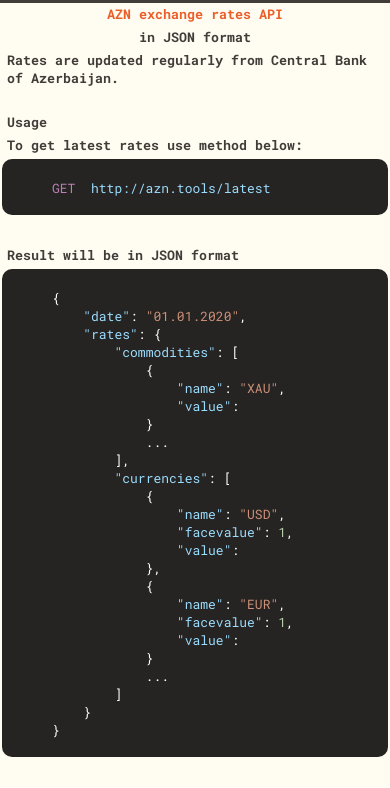
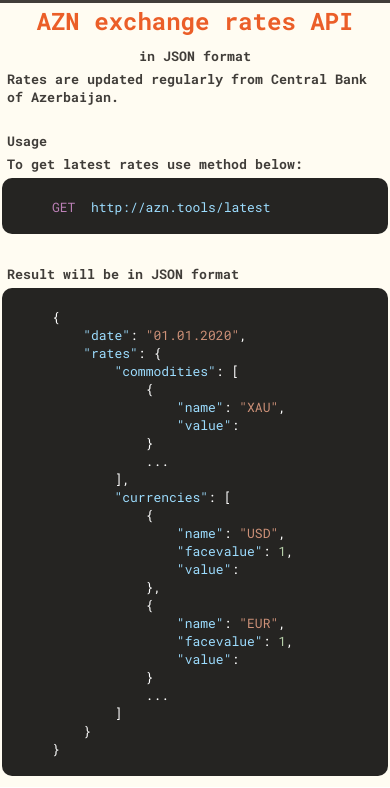
Before and after one commit to okiro/azn-api, a website: page public/index.html in a window 390 px wide. Shown: the part 57-845 px from the top of the page. Drawn offline with Linux system fonts and the light colour scheme; no server answers.

Commit message:
styles fi

```diff
--- a/public/style.css
+++ b/public/style.css
@@ -100,7 +100,10 @@ h5 {
 }
 
 @media (max-width: 568px) {
-    h1,
+    h1 {
+        font-size: x-large;
+        margin-bottom: 10px;
+    }
     h2,
     h3,
     h4,
```
